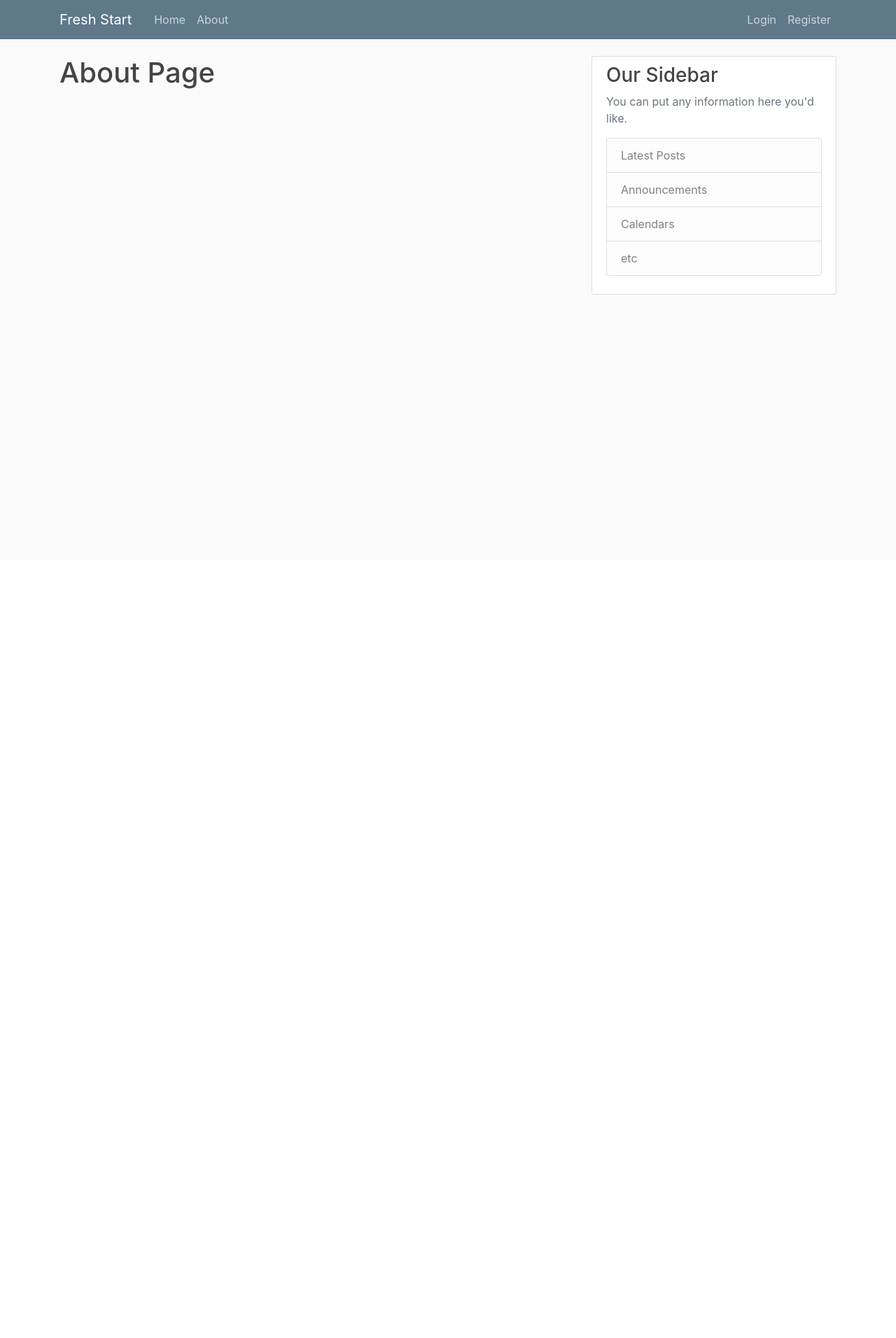
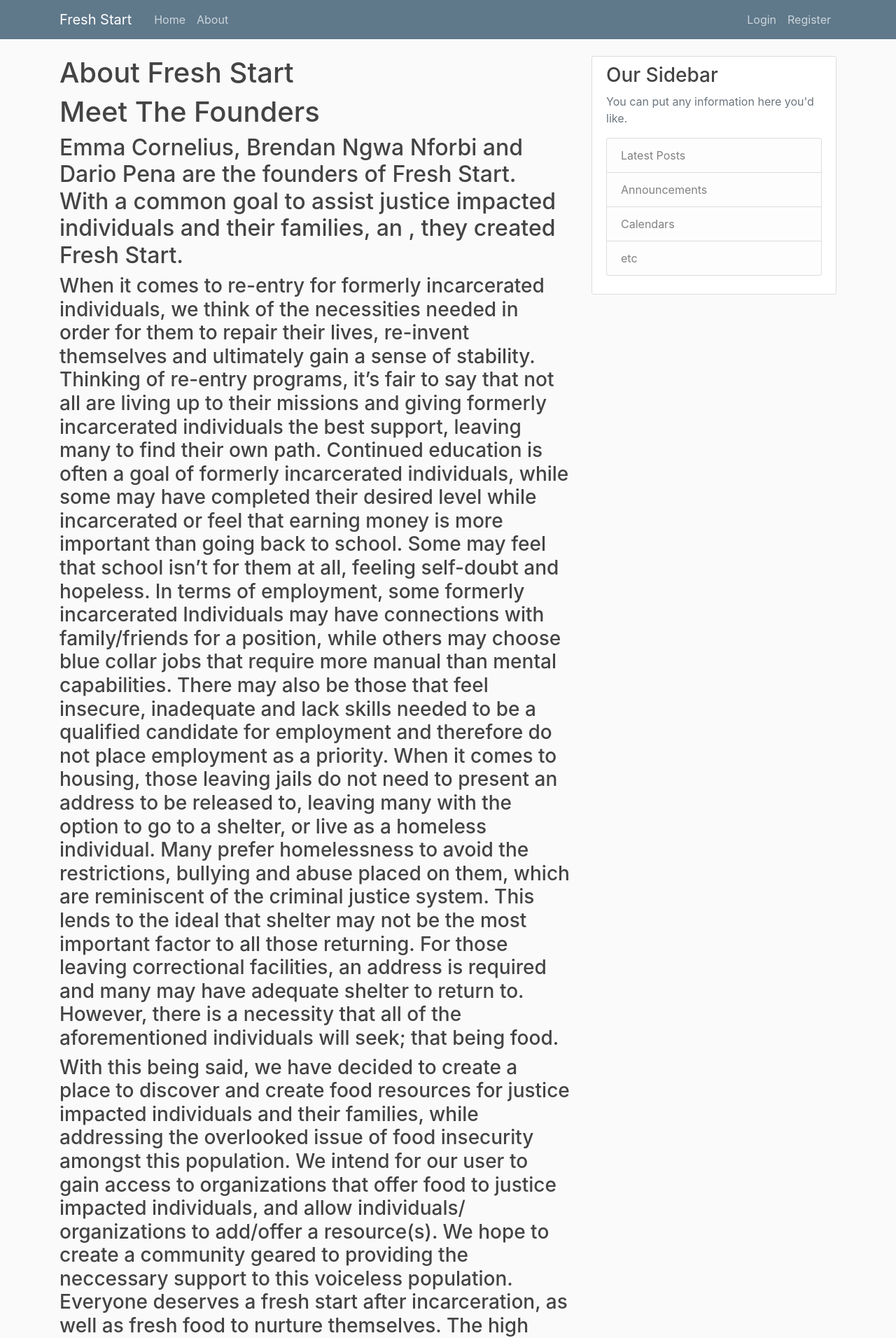
Before and after one commit to Intheloop83/fresh_start, a Django app: page /about/ in a window 1280 px wide. Shown: the top 1912 px of the page at 70% size. Before the commit the page ends 421 px from the top, so only its background shows below. Run offline with Django 3.2, Linux system fonts and the light colour scheme; some libraries are stand-ins or nearby versions.

Commit message:
About Page

```diff
--- a/mysite/fresh_start/templates/fresh_start/about.html
+++ b/mysite/fresh_start/templates/fresh_start/about.html
@@ -1,4 +1,66 @@
 {% extends "fresh_start/base.html" %}
 {% block content %}
-    <h1>About Page</h1>
+<h1>About Fresh Start</h1>
+
+<h1>Meet The Founders</h1>
+<h2>Emma Cornelius, Brendan Ngwa Nforbi and Dario Pena are the founders of Fresh Start. With a common goal to assist
+    justice
+    impacted individuals and their families, an , they created Fresh Start.</h2>
+<h3>When it comes to re-entry for formerly incarcerated individuals, we think of the necessities needed in order for
+    them to
+    repair their lives, re-invent themselves and ultimately gain a sense of stability. Thinking of re-entry programs,
+    it’s
+    fair to say that not all are living up to their missions and giving formerly incarcerated individuals the best
+    support,
+    leaving many to find their own path. Continued education is often a goal of formerly incarcerated individuals, while
+    some may have completed their desired level while incarcerated or feel that earning money is more important than
+    going
+    back to school. Some may feel that school isn’t for them at all, feeling self-doubt and hopeless. In terms of
+    employment, some formerly incarcerated Individuals may have connections with family/friends for a position, while
+    others
+    may choose blue collar jobs that require more manual than mental capabilities. There may also be those that feel
+    insecure, inadequate and lack skills needed to be a qualified candidate for employment and therefore do not place
+    employment as a priority.
+    When it comes to housing, those leaving jails do not need to present an address to be released to, leaving many with
+    the
+    option to go to a shelter, or live as a homeless individual. Many prefer homelessness to avoid the restrictions,
+    bullying and abuse placed on them, which are reminiscent of the criminal justice system. This lends to the ideal
+    that
+    shelter may not be the most important factor to all those returning. For those leaving correctional facilities, an
+    address is required and many may have adequate shelter to return to. However, there is a necessity that all of the
+    aforementioned individuals will seek; that being food.</h3>
+
+<h3>With this being said, we have decided to create a place to discover and create food resources for justice
+    impacted individuals and their families, while addressing the overlooked
+    issue of food insecurity amongst this population. We intend for our user to gain access to
+    organizations that offer food to justice impacted individuals, and allow individuals/
+    organizations to add/offer a resource(s). We hope to create a community geared to providing the neccessary support
+    to this voiceless population.
+    Everyone deserves a fresh start after incarceration, as well as fresh food to nurture themselves.
+
+    The high levels of food insecurity among formerly incarcerated people underscores
+    the difficulty of reentry, and the lasting, life-threatening effects of incarceration. Apart from the obvious policy
+    choice of
+    incarcerating fewer people, states and counties must provide more robust support for recently released people.
+    States that still
+    limit access to food programs like SNAP (or food stamps) because of former convictions must immediately abandon this
+    discriminatory
+    practice, and invest in infrastructure so that formerly incarcerated people and food-insecure families have access
+    to
+    transportation, housing, and employment opportunities.
+
+    Essentially, formerly incarcerated people are twice as likely to experience food security than the general
+    population.
+    Based on these facts, we have deemed food as the most essential necessity for survival upon ones release. This
+    project
+    will allow justice impacted individuals to obtain resources that will connect them to food/ basic necessities. It
+    will
+    also allow companies and organizations to offer/donate food to these individuals and hopefully reduce the
+    devastating
+    effects of food insecurity amongst justice impacted individuals and their families, such as recidivism or even
+    death.</h3>
+
+<h1>We believe that everyone deserves a FRESH STARt!</h1>
+
+
 {% endblock content %}
```
